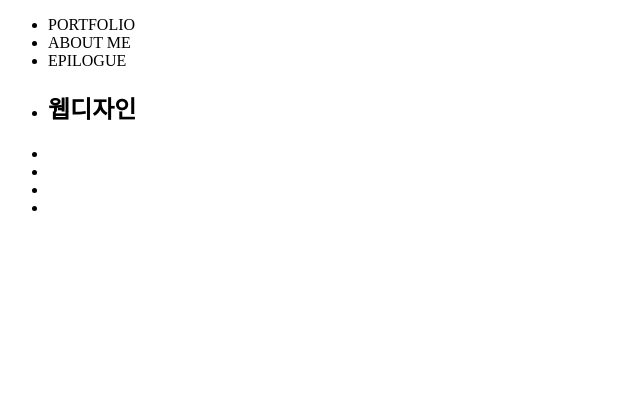
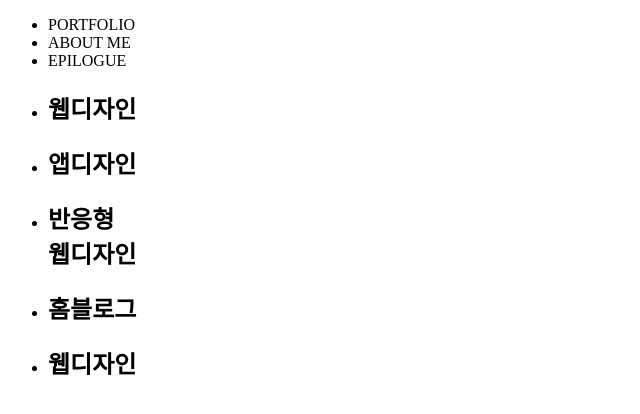
Before and after one commit to sujinofficial/portfolio, a plain HTML site: page index.html in a window 1280 px wide. Shown: the whole page, without its empty margins (0-640 px from the left). Drawn offline with Linux system fonts and the light colour scheme.

Commit message:
Update index.html

```diff
--- a/index.html
+++ b/index.html
@@ -16,15 +16,15 @@
         </header><!--//wrap-->
 
 
-        <section id="portfolio">
+        <section id="portfolio"><!--portfolio-->
             <ul>
                 <li><h1>웹디자인</h1></li>
-                <li></li>
-                <li></li>
-                <li></li>
-                <li></li>
+                <li><h1>앱디자인</h1></li>
+                <li><h1>반응형<br>웹디자인</h1></li>
+                <li><h1>홈블로그</h1></li>
+                <li><h1>웹디자인</h1></li>
             </ul>
-        </section>
+        </section><!--//portfolio-->
     </div><!--//wrap-->
 </body>
 </html>
```
